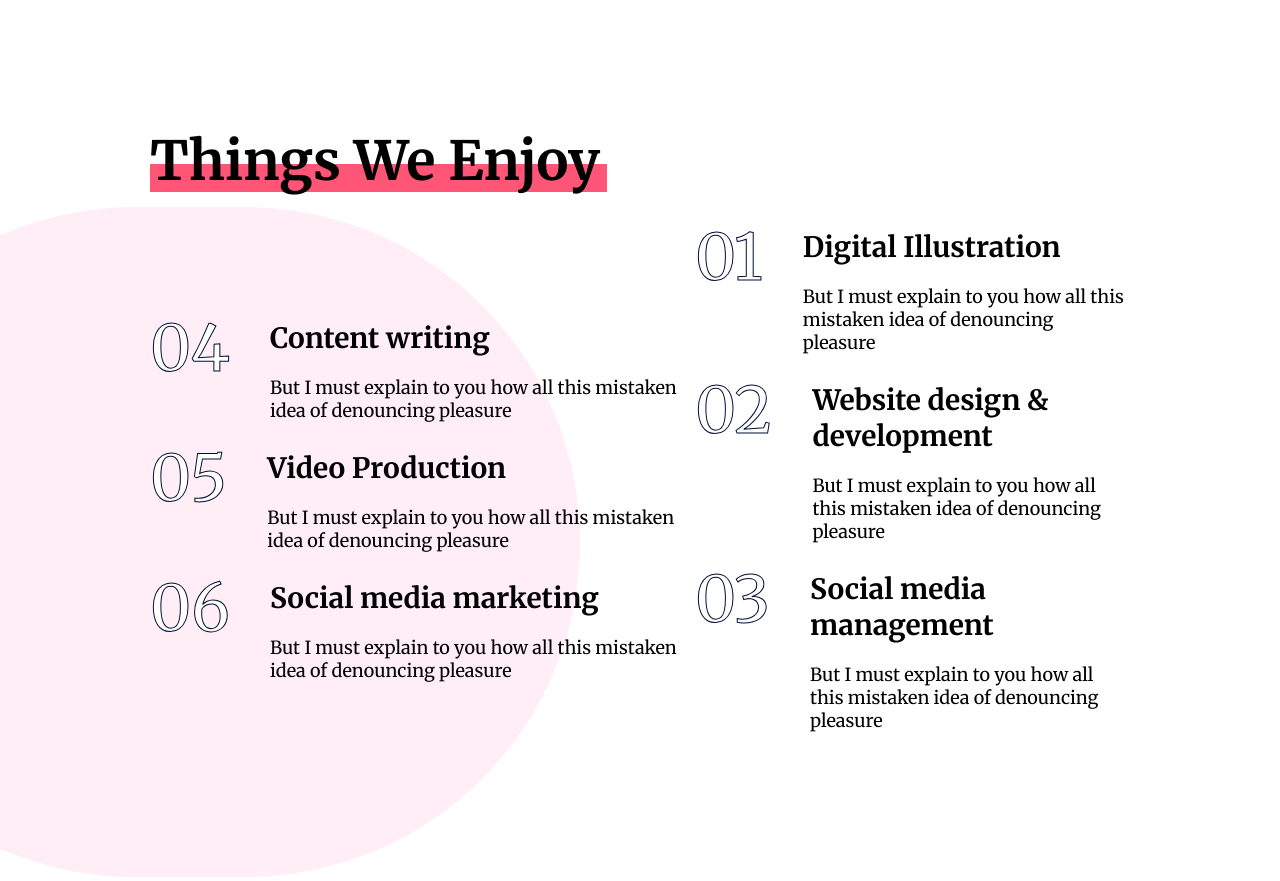
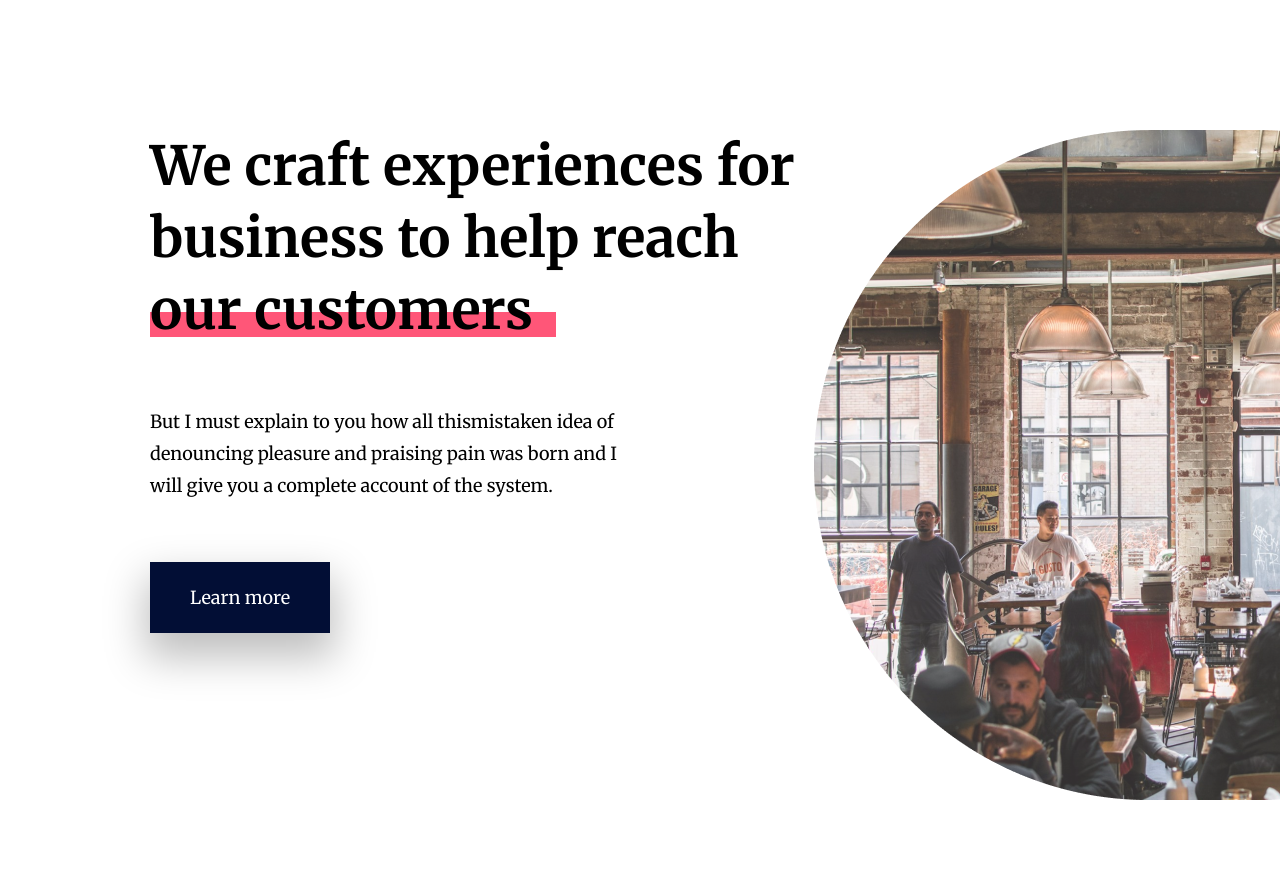
Before and after one commit to HakiEBIBI/Static-site, a plain HTML site: page index.html in a window 1280 px wide. Shown: the part 1780-2661 px from the top of the page. Drawn offline with Linux system fonts and the light colour scheme.

Commit message:
fix: repare an issue with the powered by in my html and the two last circle of my site

```diff
--- a/index.html
+++ b/index.html
@@ -43,92 +43,18 @@
             <div class="zone-text-poweredby">
                 <h2 class="powered-by-title">Powered by talented people</h2>
                 <div class="text-powered-by">
-                    <p>But I must explain to you how all thismistaken idea of denouncing pleasure
-                        and praising pain was born and I will give you a complete account of the system.</p><br>
-                    <p>wrote to let them know ready to came back they kicked me of their team slack all of us are make
-                        company email.</p>
+                    <p>But I must explain to you how all thismistaken idea of denouncing pleasure and praising pain was
+                        born and I will give you a complete account of the system.<br><br>
+
+                        I wrote to let them know ready to came back they kicked me of their team slack all of us are
+                        make company email.</p>
                 </div>
-            </div>
-            <!-- the button for the powered by-->
-            <div class="all-btn-powered-by">
-                <div class="btn-powered-by"><a>Learn more</a></div>
-                <div class="all-watchvideos">
-                    <div class="button-play"><img class="button-play" src="images/Play-btn.svg" alt="play-button"></div>
-                    <div class="watch-videos">watch videos</div>
-                </div>
-            </div>
-        </div>
-    </div>
-
-    <div class="things-we-enjoy">
-        <img class="illu-pink-circle-things-we-enjoy" src="images/pink-circle.svg" alt="pink-circle">
-        <div class="left-side-things-we-enjoy">
-            <div>
-                <h2 class="title-things-we-enjoy">Things We Enjoy</h2>
-            </div>
-
-            <div class="bullet-point">
-
-                <div class="point">
-                    <div class="number-point">04</div>
-
-                    <div class="text-block-things-we-enjoy">
-                        <h2 class="title-number-point">Content writing</h2>
-                        <h2 class="text-number-point">But I must explain to you how all this mistaken idea of denouncing
-                            pleasure</h2>
+                <div class="all-btn-powered-by">
+                    <div class="btn-powered-by"><a>Learn more</a></div>
+                    <div class="all-watchvideos">
+                        <div class="button-play"><img class="button-play" src="images/Play-btn.svg"></div>
+                        <div class="watch-videos">watch videos</div>
                     </div>
-
-                </div>
-
-                <div class="point">
-                    <div class="number-point">05</div>
-                    <div class="text-block-things-we-enjoy">
-                        <h2 class="title-number-point">Video Production</h2>
-                        <h2 class="text-number-point">
-                            But I must explain to you how all this mistaken idea of denouncing pleasure</h2>
-                    </div>
-
-                </div>
-
-                <div class="point">
-                    <div class="number-point">06</div>
-                    <div class="text-block-things-we-enjoy">
-                        <h2 class="title-number-point">Social media marketing</h2>
-                        <h2 class="text-number-point">But I must explain to you how all this mistaken idea of denouncing
-                            pleasure</h2>
-                    </div>
-
-                </div>
-            </div>
-        </div>
-
-        <div class="right-side-things-we-enjoy">
-            <div class="point">
-                <div class="number-point">01</div>
-                <div class="text-block-things-we-enjoy">
-                    <h2 class="title-number-point">Digital Illustration</h2>
-                    <h2 class="text-number-point">But I must explain to you how all this mistaken
-                        idea of denouncing pleasure
-                    </h2>
-                </div>
-            </div>
-
-
-            <div class="point">
-                <div class="number-point">02</div>
-                <div class="text-block-things-we-enjoy">
-                    <h2 class="title-number-point">Website design & development</h2>
-                    <h2 class="text-number-point">But I must explain to you how all this mistaken
-                        idea of denouncing pleasure</h2>
-                </div>
-            </div>
-
-            <div class="point">
-                <div class="number-point">03</div>
-                <div class="text-block-things-we-enjoy">
-                    <h2 class="title-number-point">Social media management</h2>
-                    <h2 class="text-number-point">But I must explain to you how all this mistaken
-                        idea of denouncing pleasure</h2>
                 </div>
             </div>
         </div>
--- a/style.css
+++ b/style.css
@@ -773,14 +773,14 @@ footer {
 
 .circle-footer-left {
   position: absolute;
-  top: 10177.15px;
+  top: 9400px;
   left: 0%;
   z-index: -1;
 }
 
 .circle-footer-right {
   position: absolute;
-  top: 10167.15px;
+  top: 9400px;
   right: 0%;
   z-index: -1;
 }
```
